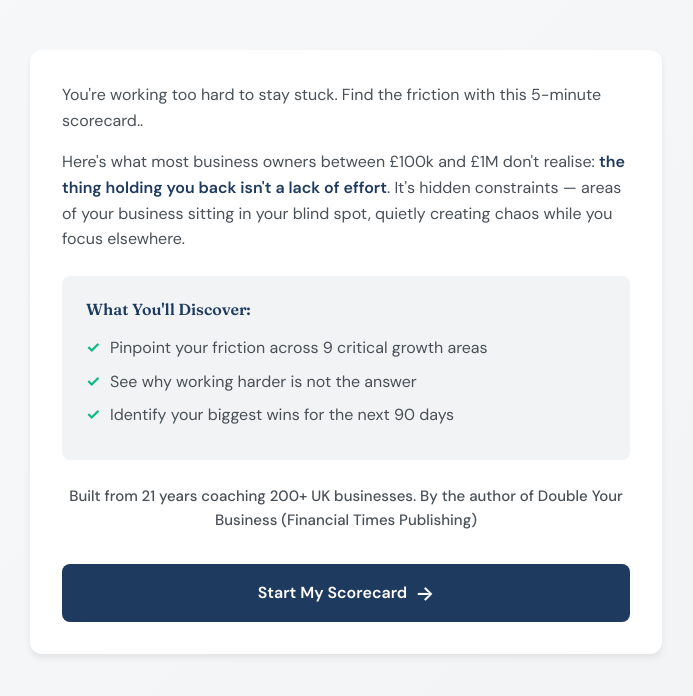
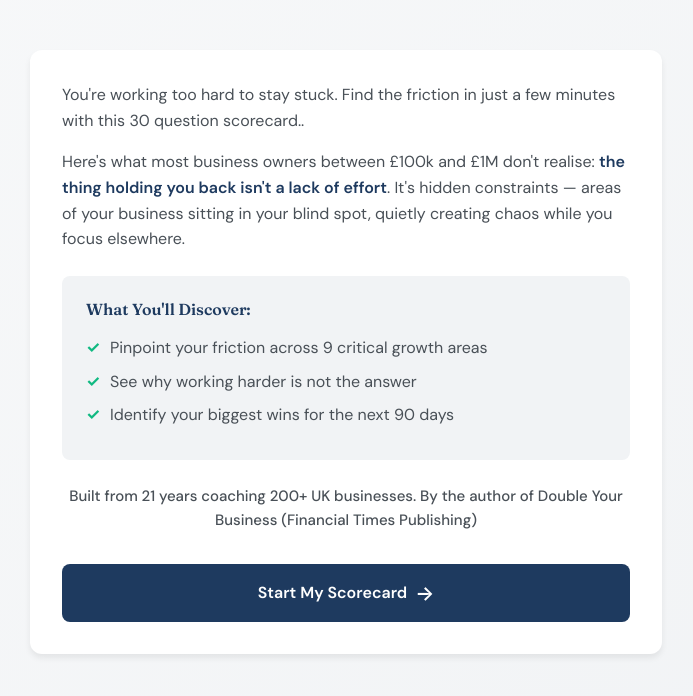
Before and after one commit to Tongeman/questionnaire-app, a website: page index.html in a window 1280 px wide. Shown: the part 208-904 px from the top of the page, without its empty margins (294-987 px from the left). Drawn offline with Linux system fonts and the light colour scheme.

Commit message:
Find the friction in just a few minutes with this 30 question scorecard.

```diff
--- a/index.html
+++ b/index.html
@@ -64,7 +64,7 @@ src="https://www.facebook.com/tr?id=1210841217824265&ev=PageView&noscript=1"
             <h2 class="intro-subtitle">The Growth Readiness Scorecard</h2>
 
             <div class="intro-content">
-                <p>You're working too hard to stay stuck. Find the friction with this 5-minute scorecard..</p>
+                <p>You're working too hard to stay stuck. Find the friction in just a few minutes with this 30 question scorecard..</p>
 
                 <p>Here's what most business owners between £100k and £1M don't realise: <strong>the thing holding you back isn't a lack of effort</strong>. It's hidden constraints — areas of your business sitting in your blind spot, quietly creating chaos while you focus elsewhere.</p>
 
```
